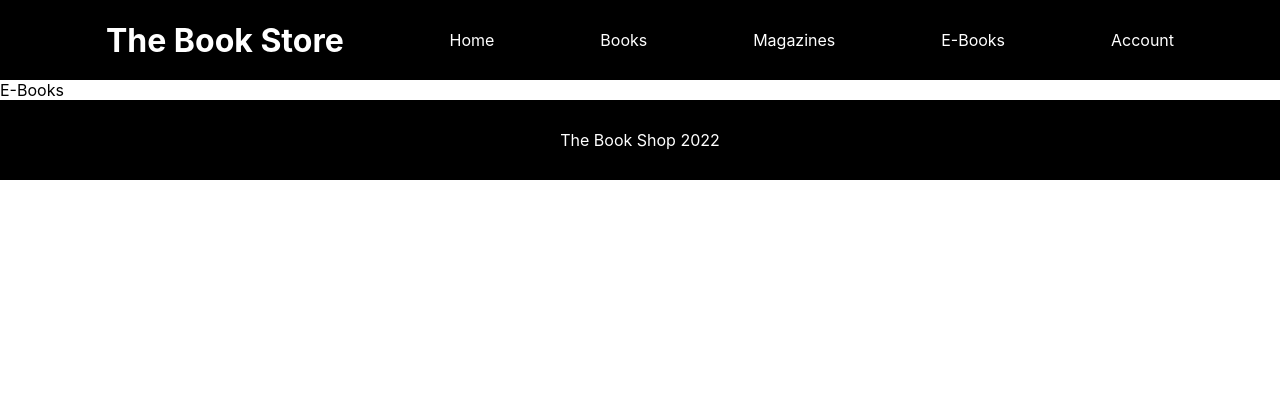
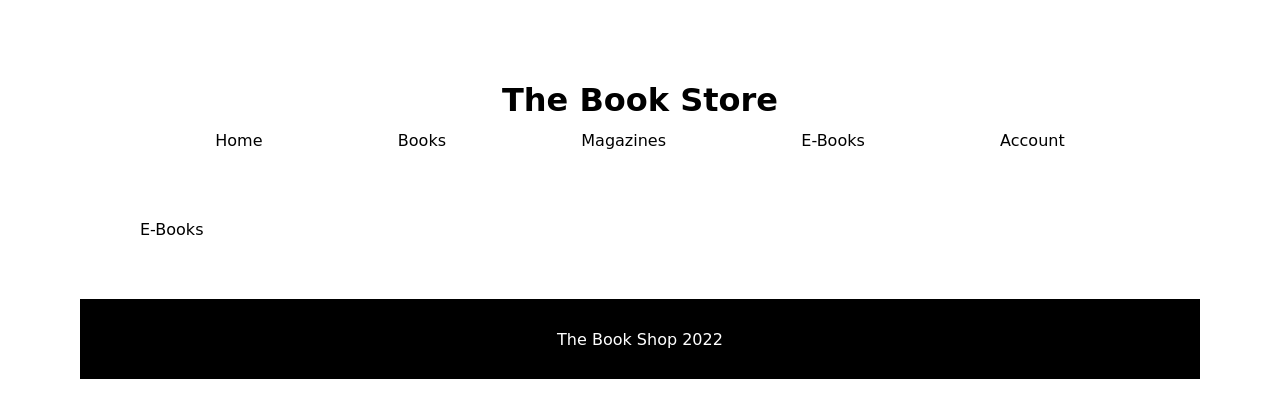
Before and after one commit to ro8inro8in/jdbookapi, a React (Create React App) app: page /EBooks in a window 1280 px wide. Shown: the top 418 px of the page. Built offline with nearby package versions, Linux system fonts and the light colour scheme.

Commit message:
CSS updatre

```diff
--- a/src/App.css
+++ b/src/App.css
@@ -1,14 +1,26 @@
 * {
   box-sizing: border-box;
-  padding: 0;
+  padding: 20px;
   margin: 0;
+  font-family: Comic Sans MS;
+}
+
+.theBookStore{
+  width:100;
+  height: 2vh;
+  /* background: rgb(19, 123, 45); */
+  color: rgb(0, 0, 0);
+  display: flex;
+  align-items: center;
+  justify-content: space-evenly;
 }
 
 .navbar{
-  width:100%;
-  height: 10vh;
-  background: black;
-  color: white;
+  cursor: pointer;
+  width:90;
+  height: 5vh;
+  /* background: rgb(36, 120, 72); */
+  color: rgb(0, 0, 0);
   display: flex;
   align-items: center;
   justify-content: space-evenly;
@@ -23,15 +35,28 @@
   align-items: center;
   justify-content: center;
 }
+@media screen and (max-width: 600px){
+}
+
 
 .books-list{
-  min-height: 80vh;
+  min-height: 30vh;
   width: 100%;
   display: grid;
   grid-template-columns: repeat(2,1fr);
   justify-items: center;
   text-align: center;
+  align-items: flex-start;
 }
+@media screen and (max-width: 600px){
+}
+
+/* .Featured{
+  width: 100px;
+  height: 100vh;
+  background: black;
+  color: white;
+} */
 
 img{
   width:300px;
@@ -40,10 +65,35 @@ img{
 }
 
 .book{
+  cursor: pointer;
+
   text-align: center;
   display: flex;
-  flex-direction: column;
-  align-items: center;
+
+  height: 90%;
+  flex-wrap: wrap;
   justify-content: center;
-  padding: 10px;
+  box-shadow: 0 4px 8px 0 rgba(0,0,0,0.2);
+  transition: 0.1s;
+  border-radius: 5px;
+  margin: 30px;
+  padding: 150px 25px;
+  font-size: 24px;
+  text-align: center;
+  cursor: pointer;
+  outline: none;
+  color: rgb(0, 0, 0);
+  background-color: #f6f6f6;
+  border: none;
+  border-radius: 15px;
+  box-shadow: 0 9px 9px 9px  rgb(196, 196, 196);
+
+
 }
+.book:hover {background-color: #ffffffde}
+
+.book:active {
+  background-color: #ffffffbd;
+  box-shadow: 0 5px #666;
+  transform: translateY(4px);
+}
--- a/src/App.js
+++ b/src/App.js
@@ -8,14 +8,17 @@ import Magazines from "./components/Magazines";
 import EBooks from "./components/EBooks";
 import Account from "./components/Account";
 import Footer from "./components/Footer";
+import TheBookS from "./components/TheBookS";
+
 
 function App() {
   return (
     <div className="App">
+   <TheBookS />
       <Navbar />
       <Routes>
-        <Route path="/" element={<Home />} />
-        <Route path="/Books" element={<Books />} />
+        <Route path="/Home" element={<Home />} />
+        <Route path="/" element={<Books />} />
         <Route path="/Magazines" element={<Magazines />} />
         <Route path="/EBooks" element={<EBooks />} />
         <Route path="/Account" element={<Account />} />
--- a/src/components/BooksList.js
+++ b/src/components/BooksList.js
@@ -2,8 +2,15 @@ import React, { useState, useEffect } from "react";
 import "../App";
 import axios from "axios";
 
+// const MaxWords = 140;
+// render() {
+//   const { text } = this.props;
+// }
+
 const BooksList = () => {
   const [books, setBooks] = useState([]);
+  const [selectedBooks, setSelectedBooks] = useState(true);
+
 
   useEffect(() => {
     axios
@@ -15,11 +22,29 @@ const BooksList = () => {
       .catch((err) => console.log(err));
   }, []);
 
+  //ternary operator to say if value is a truthy value
+  // condition - express if True express if false
+  const isSelected = () => {
+    selectedBooks ? setSelectedBooks(false): setSelectedBooks(true);
+    console.log("You clicked the book")
+  }
+
+  //Trying useEffect hook to toggle between on and off. book added and book removed
+
+
   return (
     <div className="books-list">
       {books.map((book) => {
         return (
+
           <div className="book">
+
+
+            <div className ="isSelected">
+            {/* <div onClick={() => setSelectedBooks(!selectedBooks)}> */}
+            <div onClick = {isSelected}>
+           <div>
+              <div className ="textRight">
                 <div>
                 <h2>Title: {book.volumeInfo.title}</h2>
               </div>
@@ -32,14 +57,43 @@ const BooksList = () => {
               <div>
                 <p>Pages: {book.volumeInfo.description}</p>
               </div>
-            <div>
-              <img src={book.volumeInfo.imageLinks.thumbnail} alt="#" />
               </div>
               </div>
+              <div className= "bookLeft">
+
+                <img src={book.volumeInfo.imageLinks.thumbnail} alt="#" />
+
+              </div>
+
+
+            </div>
+
+          </div>
+
+          </div>
+
         );
       })}
     </div>
   );
 };
 
+
 export default BooksList;
+
+//Decided to use Axios to "get" my data from the API
+//console log (res.data) will show me the results from the data when I run it in dev tools
+
+//I kept running in to .map is not a function in my browser,
+//I had a look at the data and object starts with Items so I decided to add it to line 14
+// from there I could drill down results and then show data and access Items
+// In my return (line27) I can now drill down to each key value pair that follow the items array
+
+
+//classNames for calling in css
+//I have split value into a div for more granular control with css later I could add lots of class names but
+// it will make my code very messy
+
+// (Line 27)This is the return form the Axios get request that pulls the data back to show it in my browser
+
+//
--- a/src/components/Navbar.js
+++ b/src/components/Navbar.js
@@ -4,9 +4,9 @@ import '../App';
 function Navbar() {
   return (
     <div className='navbar'>
-        <div>
+        {/* <div>
            <h1>The Book Store</h1>
-        </div>
+        </div> */}
         <div>Home</div>
         <div>Books</div>
         <div>Magazines</div>
--- /dev/null
+++ b/src/components/TheBookS.js
@@ -0,0 +1,14 @@
+import React from "react";
+import "../App";
+
+function TheBookS() {
+  return (
+    <div className="theBookStore">
+      <div>
+        <h1>The Book Store</h1>
+      </div>
+    </div>
+  );
+}
+
+export default TheBookS;
```
Lines whose indentation alone changed are shown as unchanged.
